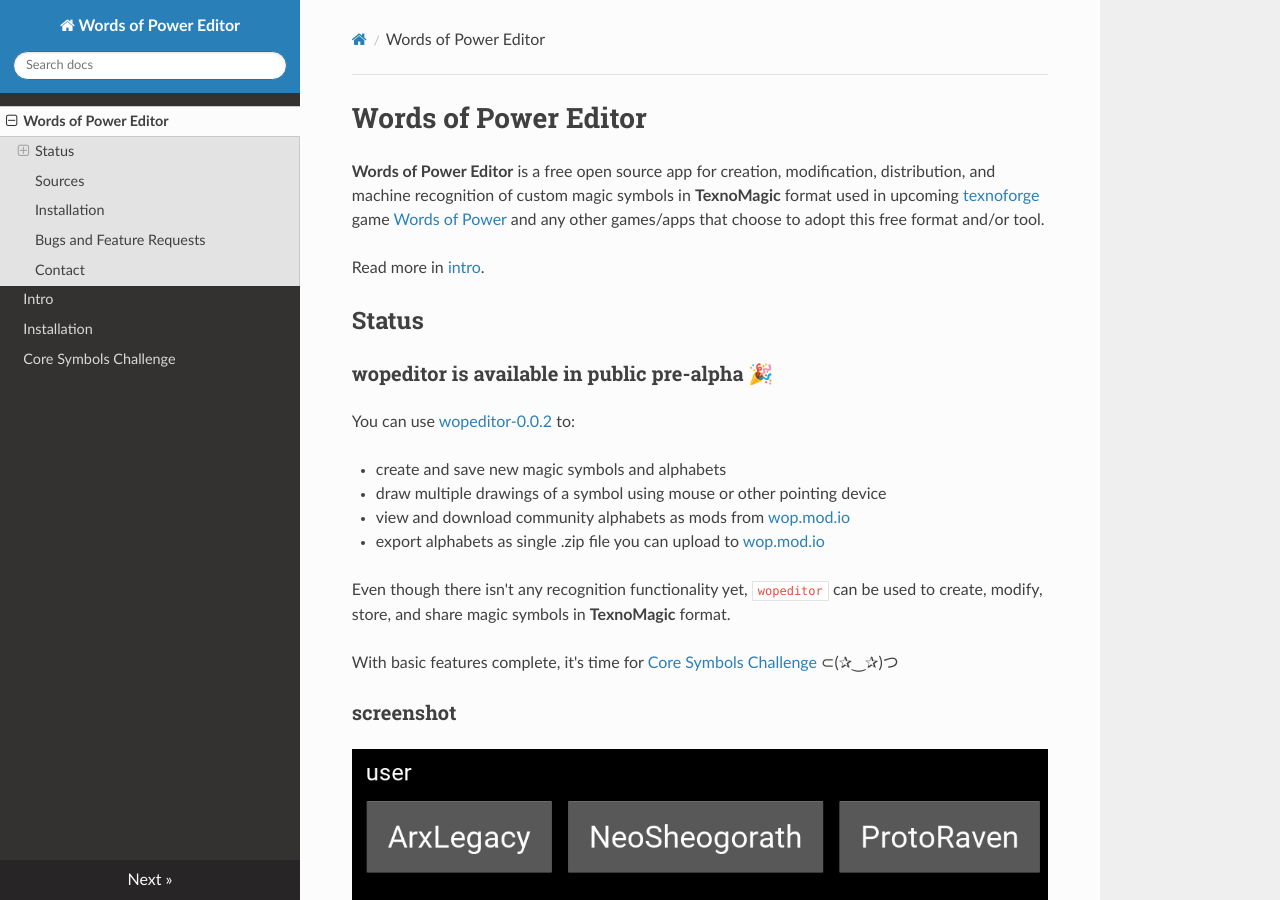
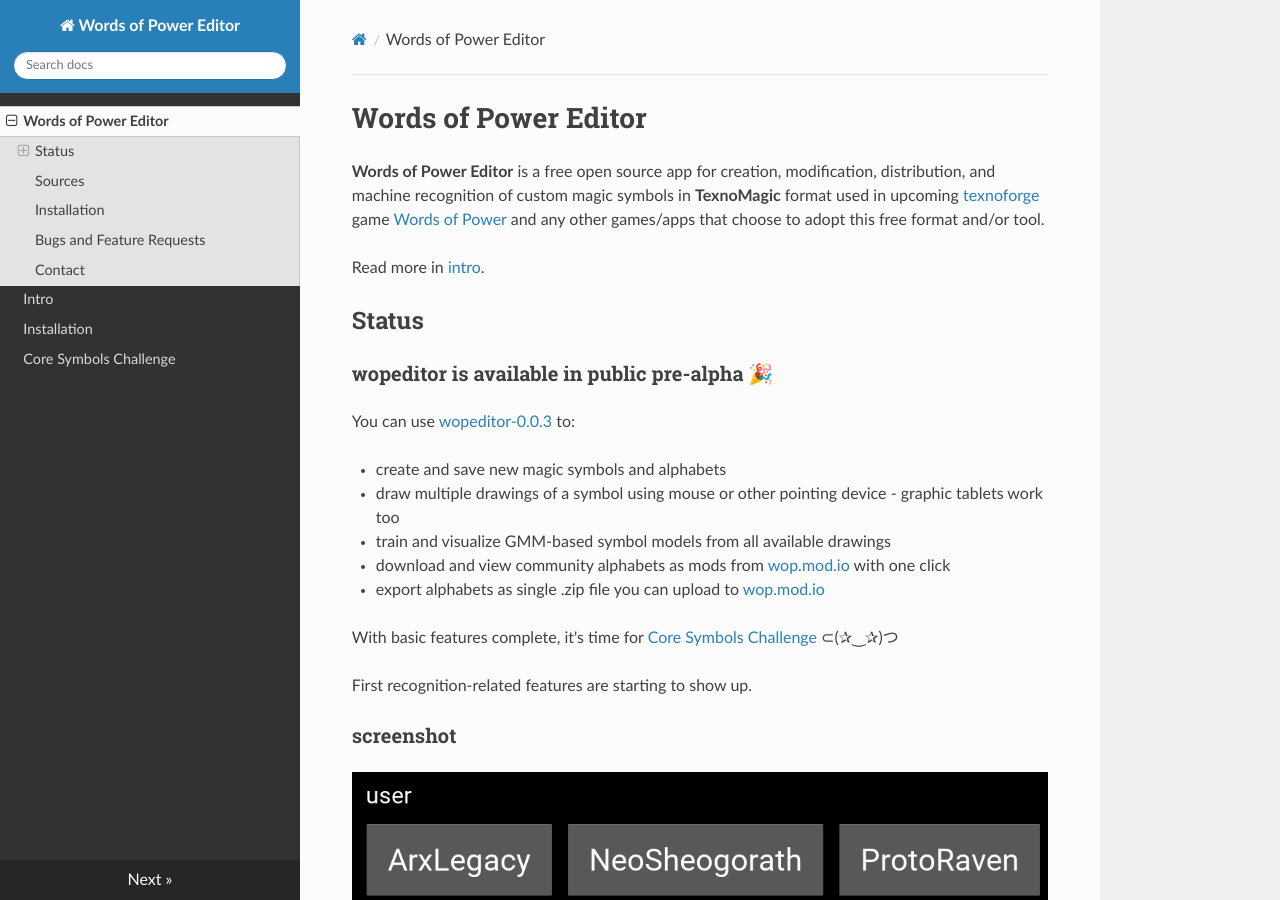
Before and after one commit to texnoforge/python-wopeditor, an MkDocs documentation site: the page built from docs/README.md, in a window 1280 px wide and 900 px high. Built offline with MkDocs 1.6.1, drawn with Linux system fonts in a browser that asks for light colours; nearby versions of some CDN libraries.

```diff
--- a/docs/README.md
+++ b/docs/README.md
@@ -14,17 +14,17 @@ Read more in [intro](intro.md).
 
 ### wopeditor is available in public pre-alpha 🎉
 
-You can use [wopeditor-0.0.2][v0.0.2] to:
+You can use [wopeditor-0.0.3][v0.0.3] to:
 
 * create and save new magic symbols and alphabets
-* draw multiple drawings of a symbol using mouse or other pointing device
-* view and download community alphabets as mods from [wop.mod.io]
+* draw multiple drawings of a symbol using mouse or other pointing device - graphic tablets work too
+* train and visualize GMM-based symbol models from all available drawings
+* download and view community alphabets as mods from [wop.mod.io] with one click
 * export alphabets as single .zip file you can upload to [wop.mod.io]
 
-Even though there isn't any recognition functionality yet, `wopeditor` can be
-used to create, modify, store, and share magic symbols in **TexnoMagic** format.
+With basic features complete, it's time for [Core Symbols Challenge](core_symbols.md) ⊂(✰‿✰)つ
 
-With basic features complete, it's time for [Core Symbols Challenge](core_symbols.md) ⊂(✰‿✰)つ
+First recognition-related features are starting to show up.
 
 ### screenshot
 
@@ -55,5 +55,5 @@ Feel free to drop by
 [#wopeditor @ texnoforge discord](https://discord.gg/Dq3vaeg3pG).
 
 
-[v0.0.2]: https://github.com/texnoforge/wopeditor/releases/tag/v0.0.2
+[v0.0.3]: https://github.com/texnoforge/wopeditor/releases/tag/v0.0.3
 [wop.mod.io]: https://wop.mod.io
--- a/setup.cfg
+++ b/setup.cfg
@@ -1,6 +1,6 @@
 [metadata]
 name = wopeditor
-version = 0.0.2
+version = 0.0.3
 
 [options]
 packages = find:
--- a/wopeditor/__init__.py
+++ b/wopeditor/__init__.py
@@ -1 +1 @@
-__version__ = '0.0.2'
+__version__ = '0.0.3'
```
Also changed, not shown: docs/core_symbols.md (+2 -2 lines), docs/install.md (+3 -3 lines), 2 other files.
